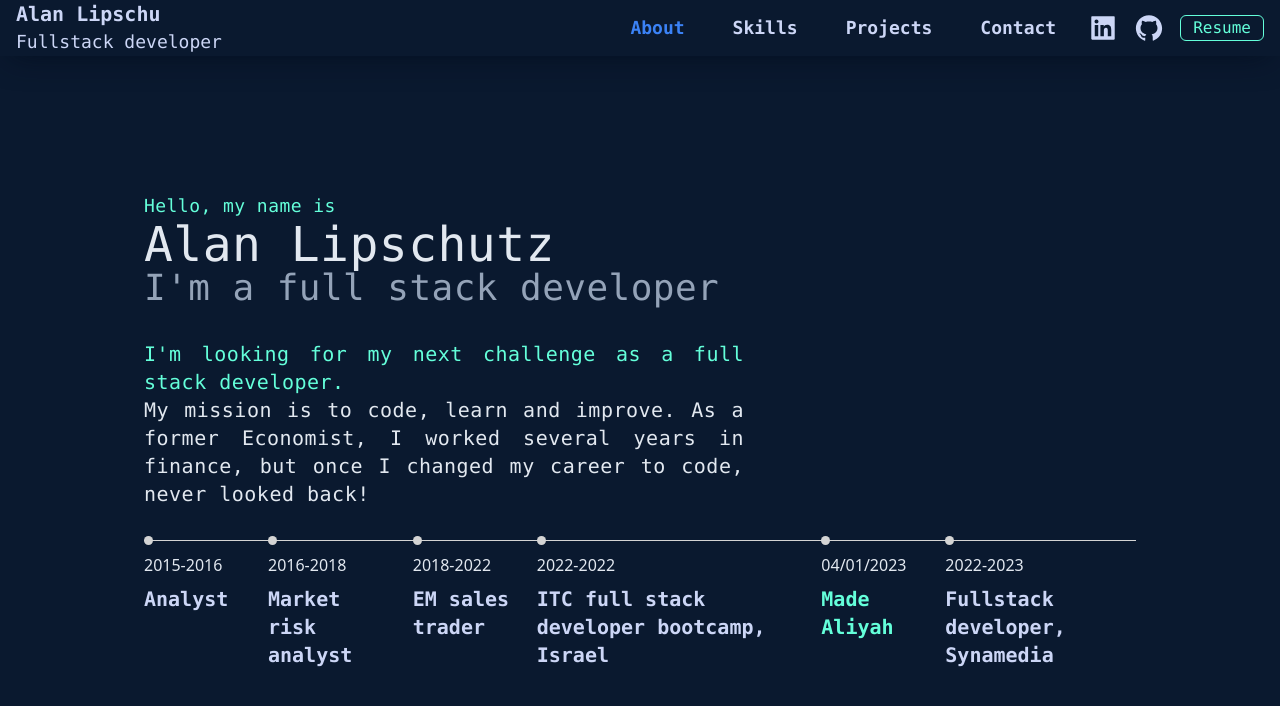
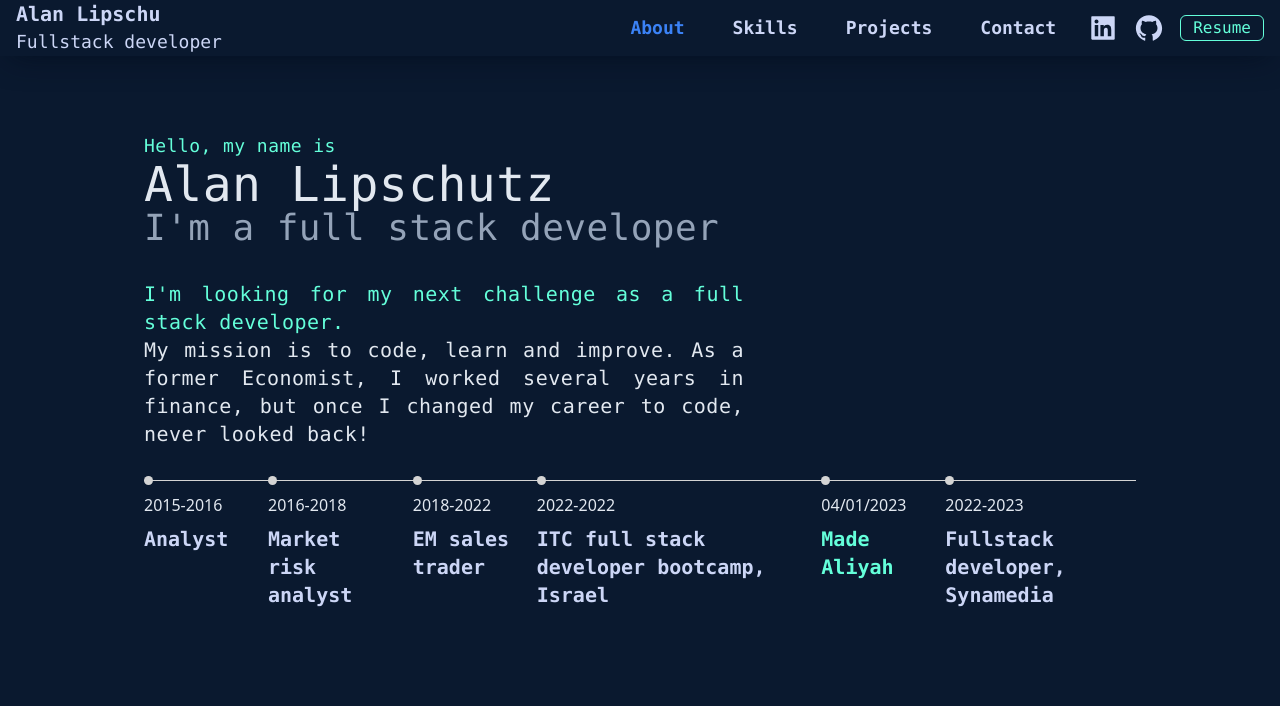
Before and after one commit to alanlipschutz/portfolio, a Next.js app: page / in a window 1280 px wide. Shown: the top 706 px of the page. Built offline with nearby package versions, Linux system fonts and the light colour scheme.

Commit message:
feat: added animation for sections

```diff
--- a/app/page.tsx
+++ b/app/page.tsx
@@ -41,6 +41,7 @@ export default function Home() {
       }
       setActiveSection(activeSection);
       setScrolledSections(scrolledSections);
+      console.log(scrolledSections);
     };
 
     if (mainPage) {
@@ -50,53 +51,65 @@ export default function Home() {
       };
     }
   }, []);
+  const loadFeatures = () =>
+    import('./components/features').then((res) => res.default);
 
   return (
+    <LazyMotion strict features={loadFeatures}>
       <main
         id='main'
         className='w-full h-screen bg-bodyColor text-textLight  overflow-x-hidden'
       >
         <Navbar activeSection={activeSection} />
-      <section
+        <m.section
           id='about'
-        className={`p-4 transform translate-y-10  transition-transform duration-1000 max-w-containerSmall mx-auto py-10 mdl:py-24 flex flex-col gap-4 lgl:gap-8 mdl:px-10 xl:px-4 ${
-          scrolledSections.includes('about')
-            ? 'opacity-100 translate-y-0'
-            : 'opacity-0'
-        }`}
+          initial={{ opacity: 0, translateY: 20 }}
+          animate={{
+            opacity: scrolledSections.includes('about') ? 1 : 0,
+            translateY: scrolledSections.includes('about') ? -20 : -10,
+          }}
+          transition={{ duration: 0.2, delay: 0.2 }}
+          className={`p-4 transform  transition-transform duration-1000 max-w-containerSmall mx-auto py-10 mdl:py-24 flex flex-col gap-4 lgl:gap-8 mdl:px-10 xl:px-4 `}
         >
           <About />
-      </section>
-      <section
+        </m.section>
+        <m.section
           id='skills'
-        className={`p-4 transform opacity-0 -translate-y-10  transition-transform duration-1000 max-w-containerSmall mx-auto py-10 mdl:py-24 flex flex-col gap-4 lgl:gap-8 mdl:px-10 xl:px-4 ${
-          scrolledSections.includes('skills')
-            ? 'opacity-100 translate-y-0'
-            : 'opacity-0'
-        }`}
+          className={`p-4 transform opacity-0 transition-transform duration-1000 max-w-containerSmall mx-auto py-10 mdl:py-24 flex flex-col gap-4 lgl:gap-8 mdl:px-10 xl:px-4 `}
+          initial={{ opacity: 0, translateY: 30 }}
+          animate={{
+            opacity: scrolledSections.includes('skills') ? 1 : 0,
+            translateY: scrolledSections.includes('skills') ? -20 : -10,
+          }}
+          transition={{ duration: 0.2 }}
         >
           <Skills />
-      </section>
-      <section
+        </m.section>
+        <m.section
           id='projects'
-        className={`p-4 transform opacity-0 -translate-y-10  transition-transform duration-1000 max-w-containerSmall mx-auto py-10 mdl:py-24 flex flex-col gap-4 lgl:gap-8 mdl:px-10 xl:px-4 ${
-          scrolledSections.includes('projects')
-            ? 'opacity-100 translate-y-0'
-            : 'opacity-0'
-        }`}
+          className={`p-4 transform opacity-0 transition-transform duration-1000 max-w-containerSmall mx-auto py-10 mdl:py-24 flex flex-col gap-4 lgl:gap-8 mdl:px-10 xl:px-4 `}
+          initial={{ opacity: 0, translateY: 30 }}
+          animate={{
+            opacity: scrolledSections.includes('projects') ? 1 : 0,
+            translateY: scrolledSections.includes('projects') ? -20 : -10,
+          }}
+          transition={{ duration: 0.2 }}
         >
           <Projects />
-      </section>
-      <section
+        </m.section>
+        <m.section
           id='contact'
-        className={`p-4 transform opacity-0 -translate-y-10  transition-transform duration-1000 max-w-containerSmall mx-auto py-10 mdl:py-24 flex flex-col gap-4 lgl:gap-8 mdl:px-10 xl:px-4  ${
-          scrolledSections.includes('contact')
-            ? 'opacity-100 translate-y-0'
-            : 'opacity-0'
-        }`}
+          className={`p-4 transform opacity-0 transition-transform duration-1000 max-w-containerSmall mx-auto py-10 mdl:py-24 flex flex-col gap-4 lgl:gap-8 mdl:px-10 xl:px-4 `}
+          initial={{ opacity: 0, translateY: 30 }}
+          animate={{
+            opacity: scrolledSections.includes('projects') ? 1 : 0,
+            translateY: scrolledSections.includes('projects') ? -20 : -10,
+          }}
+          transition={{ duration: 0.2 }}
         >
           <Contact />
-      </section>
+        </m.section>
       </main>
+    </LazyMotion>
   );
 }
```
Lines whose indentation alone changed are shown as unchanged.
